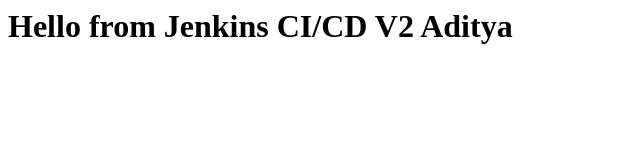
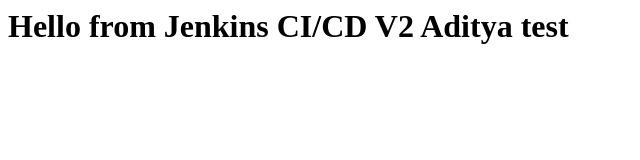
Before and after one commit to aditya199806/my-cicd-demo, a plain HTML site: page index.html in a window 1280 px wide. Shown: the full height of the page, 0-640 px from the left. Drawn offline with Linux system fonts and the light colour scheme.

Commit message:
Aditya added test1

```diff
--- a/index.html
+++ b/index.html
@@ -1 +1 @@
-<h1>Hello from Jenkins CI/CD V2 Aditya</h1>
+<h1>Hello from Jenkins CI/CD V2 Aditya test</h1>
```
